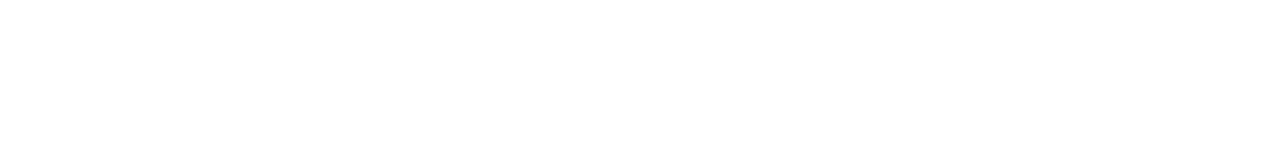
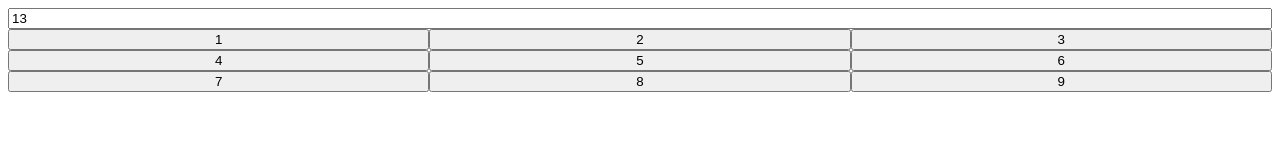
Before and after one commit to meloneminze/calculator, a website: page index.html in a window 1280 px wide. Drawn offline with nearby package versions, Linux system fonts and the light colour scheme; files that its build step writes are made by us from their sources.

Commit message:
Add javascript file

```diff
--- a/index.html
+++ b/index.html
@@ -6,5 +6,20 @@
     <title>Calculator</title>
     <link rel="stylesheet" href="dist/styles.css" />
   </head>
-  <body></body>
+  <body>
+    <div class="calculator">
+      <input type="text" class="calculator__output" />
+
+      <button class="calculator__input">1</button>
+      <button class="calculator__input">2</button>
+      <button class="calculator__input">3</button>
+      <button class="calculator__input">4</button>
+      <button class="calculator__input">5</button>
+      <button class="calculator__input">6</button>
+      <button class="calculator__input">7</button>
+      <button class="calculator__input">8</button>
+      <button class="calculator__input">9</button>
+    </div>
+    <script src="src/calculator.js"></script>
+  </body>
 </html>
--- /dev/null
+++ b/src/calculator.js
@@ -0,0 +1 @@
+document.querySelector(".calculator__output").value = "13";
--- /dev/null
+++ b/src/partials/_base.scss
@@ -0,0 +1,5 @@
+*,
+*::after,
+*::before {
+  box-sizing: border-box;
+}
--- /dev/null
+++ b/src/partials/_calculator.scss
@@ -0,0 +1,12 @@
+.calculator {
+  display: flex;
+  flex-wrap: wrap;
+}
+
+.calculator__output {
+  flex-basis: 100%;
+}
+
+.calculator__input {
+  flex-basis: calc(100% / 3);
+}
--- a/src/styles.scss
+++ b/src/styles.scss
@@ -1,5 +1,2 @@
-*,
-*::after,
-*::before {
-  box-sizing: border-box;
-}
+@use 'partials/base';
+@use 'partials/calculator';
```
Also changed, not shown: 1 other file.
